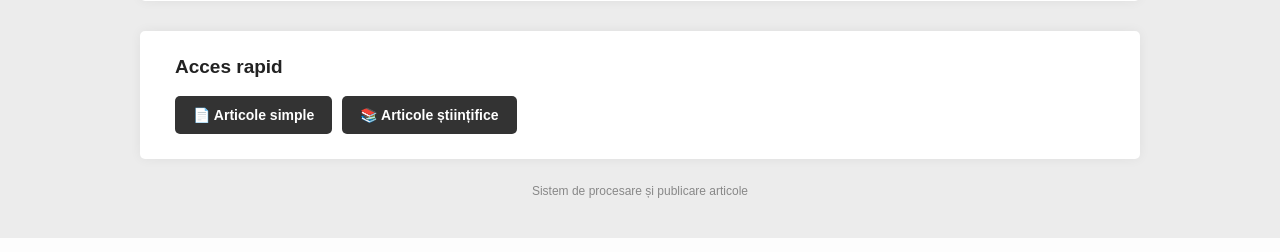
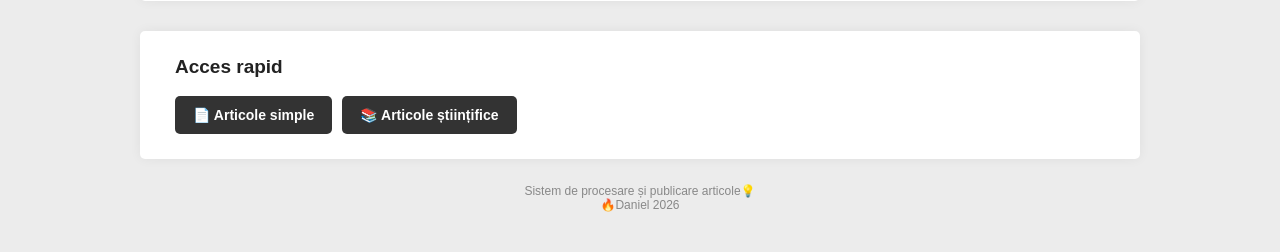
Before and after one commit to businessanuntro-code/pdf-medical-site2, a FastAPI app: page / in a window 1280 px wide. Shown: the part 760-1012 px from the top of the page. Run offline with FastAPI, Linux system fonts and the light colour scheme.

Commit message:
Update index.html

```diff
--- a/templates/index.html
+++ b/templates/index.html
@@ -1184,7 +1184,8 @@
 
     <div class="footer">
 
-        Sistem de procesare și publicare articole
+        Sistem de procesare și publicare articole💡<br>
+        🔥Daniel 2026
 
     </div>
 
```
